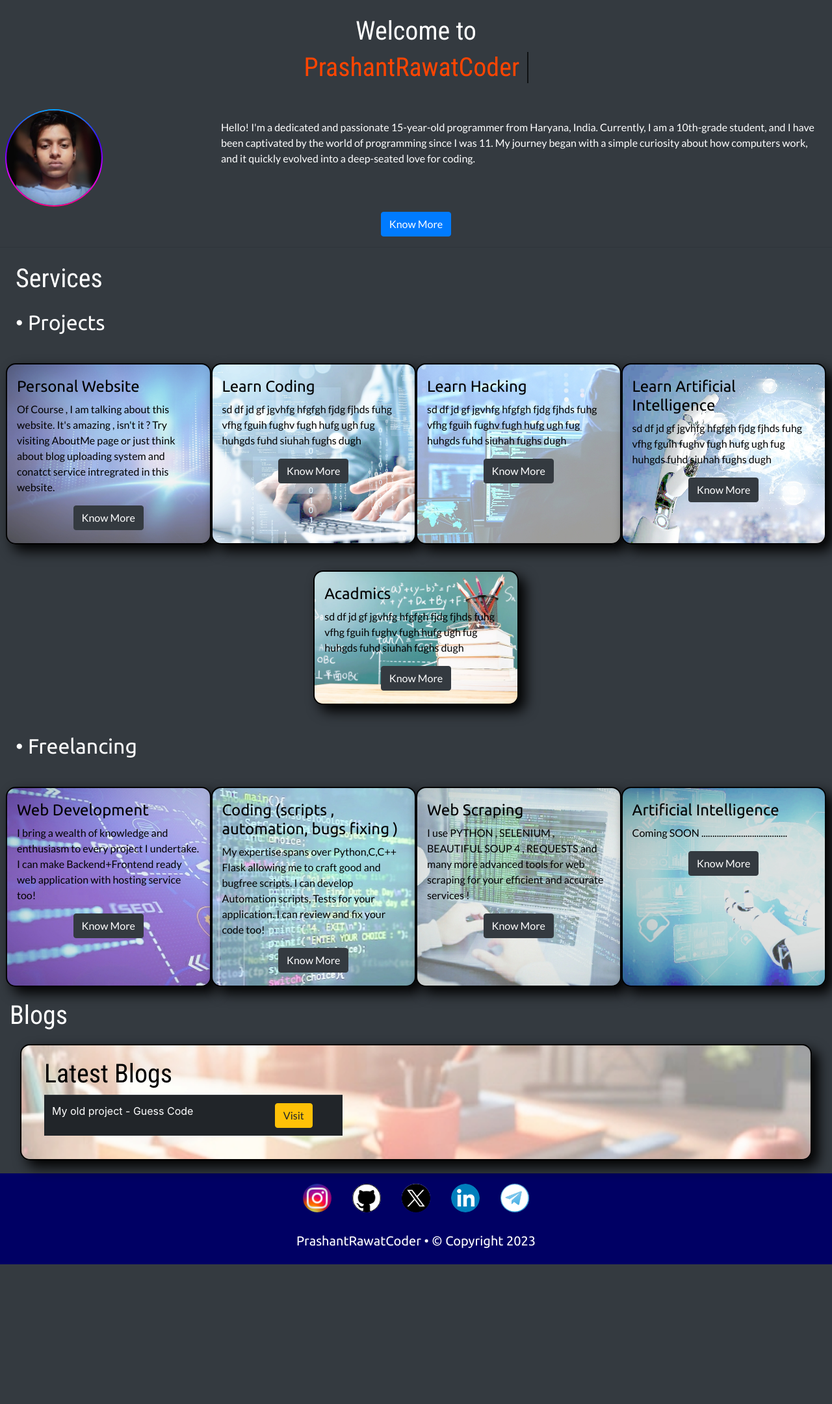
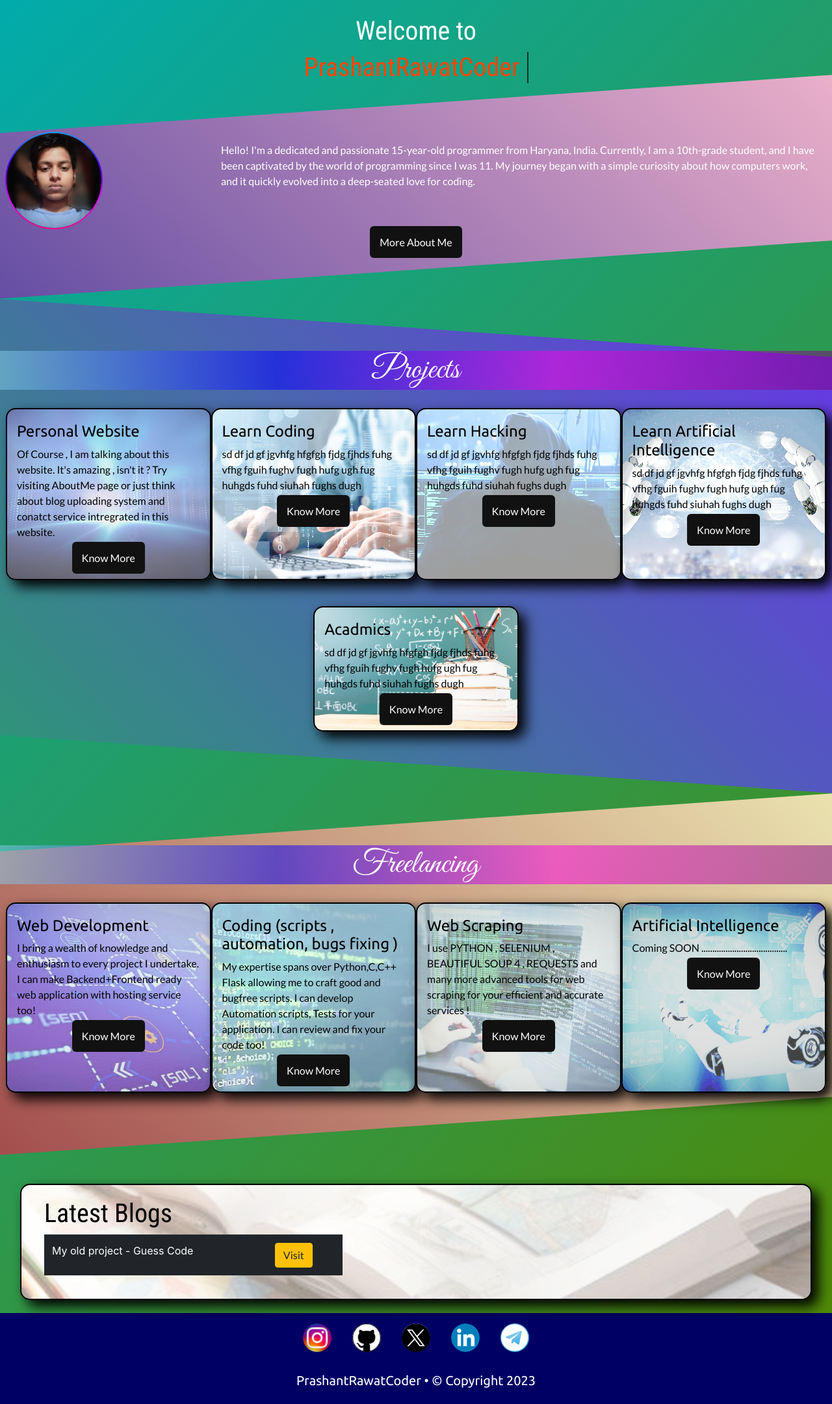
Before and after one commit to PrashantRawatCoder/flask_blog_and_service_website, a Flask app: page / in a window 1280 px wide. Shown: the part 76-2237 px from the top of the page at 65% size. Before the commit the page ends 2022 px from the top, so only its background shows below. Run offline with Flask 3, Linux system fonts and the light colour scheme; data comes from the database, SQL or seed files in the repository; parts of the project's set-up code (start-up, migrations or seed data) failed here and were passed over.

Commit message:
Final AboutMe style | Home background | Button hover color

```diff
--- a/templates/index.html
+++ b/templates/index.html
@@ -8,6 +8,157 @@
 <style>
   body {
     color: black;
+    background-image: linear-gradient(135deg, rgb(0, 172, 175), rgb(82, 136, 0));
+  }
+
+
+  .diagonal-box-aboutme {
+    position: relative;
+    padding: 35px 0 30px 0;
+    margin: 20px 0px 90px ;
+
+  }
+
+  .diagonal-box-aboutme:before {
+    content: '';
+    z-index: -1;
+    position: absolute;
+    top: 0;
+    right: 0;
+    left: 0;
+    bottom: 0;
+    background: linear-gradient(45deg, #654ea3, #eaafc8);
+    transform: skewY(-4deg);
+  }
+
+  .diagonal-box-projects {
+    position: relative;
+    padding: 35px 0 30px 0;
+    margin: 90px 0px;
+
+  }
+
+  .diagonal-box-projects:before {
+    content: '';
+    z-index: -1;
+    position: absolute;
+    top: 0;
+    right: 0;
+    left: 0;
+    bottom: 0;
+    background: linear-gradient(45deg, #30937a, #6639e3);
+    transform: skewY(4deg);
+  }
+
+  .diagonal-box-freelancing {
+    position: relative;
+    padding: 35px 0 30px 0;
+    margin: 90px 0px;
+
+  }
+
+  .diagonal-box-freelancing:before {
+    content: '';
+    z-index: -1;
+    position: absolute;
+    top: 0;
+    right: 0;
+    left: 0;
+    bottom: 0;
+    background: linear-gradient(45deg, #a34e4e, #eae2af);
+    transform: skewY(-4deg);
+  }
+
+
+  .imgbg {
+    background-size: cover;
+    background-position: center;
+    background-repeat: no-repeat;
+    position: relative;
+    margin-left: auto;
+    margin-right: auto;
+    margin-top: 20px;
+    margin-bottom: 20px;
+    padding: 20px;
+    border: 2px solid black;
+    border-radius: 15px;
+    color: black;
+    box-shadow: 10px 10px 20px black;
+  }
+
+  .glow-on-hover {
+    border: none;
+    outline: none;
+    padding: 15px;
+    margin: 20px auto;
+    text-decoration: none;
+    color: #fff;
+    background: #111;
+    cursor: pointer;
+    position: relative;
+    z-index: 0;
+    border-radius: 6px;
+  }
+
+  .glow-on-hover:before {
+    content: '';
+    background: linear-gradient(45deg, #ff0000, #ff7300, #fffb00, #48ff00, #00ffd5, #002bff, #7a00ff, #ff00c8, #ff0000);
+    position: absolute;
+    top: -2px;
+    left: -2px;
+    background-size: 400%;
+    z-index: -1;
+    filter: blur(5px);
+    width: calc(100% + 4px);
+    height: calc(100% + 4px);
+    animation: glowing 20s linear infinite;
+    opacity: 0;
+    transition: opacity .3s ease-in-out;
+    border-radius: 10px;
+  }
+
+  .glow-on-hover:active {
+    color: #000
+  }
+
+  .glow-on-hover:active:after {
+    background: transparent;
+  }
+
+  .glow-on-hover:hover:before {
+    opacity: 1;
+  }
+
+  .glow-on-hover:hover {
+    text-decoration: none;
+    color: #fff;
+  }
+
+  .glow-on-hover:after {
+
+    z-index: -1;
+    content: '';
+    position: absolute;
+    width: 100%;
+    height: 100%;
+    background: #111;
+    left: 0;
+    top: 0;
+    border-radius: 10px;
+  }
+
+  @keyframes glowing {
+    0% {
+      background-position: 0 0;
+    }
+
+    50% {
+      background-position: 400% 0;
+    }
+
+    100% {
+      background-position: 0 0;
+    }
   }
 
   #home-about:after {
@@ -184,7 +308,7 @@
   <h1>Welcome to </h1>
   <h1 class=" typed">PrashantRawatCoder</h1>
 </div>
-
+<div class="diagonal-box-aboutme">
   <div class="p-2" id="home-about">
     <div class="home-about-1">
       <img class="home-img-logo" src="{{url_for('static', filename='images/prashantrawat_selfi.jpg')}}" alt="logo">
@@ -195,14 +319,14 @@
         curiosity about how computers work, and it quickly evolved into a deep-seated love for coding.</p>
     </div>
   </div>
+
   <div class="text-center">
-  <a class="btn btn-primary" href="/aboutme">Know More</a>
+    <a class="glow-on-hover" href="/aboutme">More About Me</a>
   </div>
-<hr>
-<h1 class="m-4 homewel">Services</h1>
+</div>
 
-
-<h2 class="m-4"> • Projects</h2>
+<div class="diagonal-box-projects">
+  <h2 class="heading">Projects</h2>
   <div class="container-fluid px-4">
     <div class="row">
       {% for service in services['projects'] %}
@@ -211,14 +335,16 @@
         <h4>{{service['title']}}</h4>
         <p>{{service['about']}}</p>
         <div class="text-center">
-        <a class="btn btn-dark" href="{{service['link']}}">Know More</a>
+          <a class="glow-on-hover" href="{{service['link']}}">Know More</a>
         </div>
       </div>
       {% endfor %}
     </div>
   </div>
+</div>
 
-<h2 class="m-4"> • Freelancing</h2>
+<div class="diagonal-box-freelancing">
+  <h2 class=" heading">Freelancing</h2>
   <div class="container-fluid px-4">
     <div class="row">
       {% for service in services['freelancing'] %}
@@ -227,7 +353,7 @@
         <h4>{{service['title']}}</h4>
         <p>{{service['about']}}</p>
         <div class="text-center">
-        <a class="btn btn-dark" href="{{service['link']}}">Know More</a>
+          <a class="glow-on-hover" href="{{service['link']}}">Know More</a>
         </div>
       </div>
       {% endfor %}
@@ -235,11 +361,7 @@
   </div>
 </div>
 
-
-</div>
-
 <div class="container-fluid blogpd">
-  <h1>Blogs</h1>
   <div class="row mx-3 imgbg " style="background-image: url({{url_for('static', filename='images/blogbg.jpg')}});">
 
     <div class="col-sm-11 col-md-11 col-lg-11 col-xl-5">
--- a/templates/layout.html
+++ b/templates/layout.html
@@ -13,6 +13,15 @@
   h5,
   h6 {
     font-family: ubuntu, serif !important;
+  }
+
+  .heading {
+    text-align: center;
+    background-image: linear-gradient(to right, rgba(135, 207, 235, 0.498), rgba(0, 0, 255, 0.514), rgba(255, 0, 230, 0.502), rgba(128, 0, 128, 0.504));
+    font-family: "Great Vibes", cursive !important;
+    font-weight: 200;
+    font-size: 50px;
+    font-style: normal;
   }
 
   p,
@@ -41,6 +50,10 @@
   <!-- Required meta tags -->
   <meta charset="utf-8">
   <meta name="viewport" content="width=device-width, initial-scale=1, shrink-to-fit=no">
+
+  <link rel="preconnect" href="https://fonts.googleapis.com">
+  <link rel="preconnect" href="https://fonts.gstatic.com" crossorigin>
+  <link href="https://fonts.googleapis.com/css2?family=Great+Vibes&display=swap" rel="stylesheet">
   <link rel="stylesheet" href="fonts/material-design-iconic-font/css/material-design-iconic-font.min.css">
   <link rel="stylesheet" type="text/css" href="https://fonts.googleapis.com/css?family=Roboto+Condensed">
   <link rel="stylesheet" type="text/css" href="https://fonts.googleapis.com/css?family=Ubuntu">
```
Also changed, not shown: other parts of templates/index.html (+0 -27 lines), templates/aboutme.html (+105 -36 lines). Lines whose indentation alone changed are shown as unchanged.
